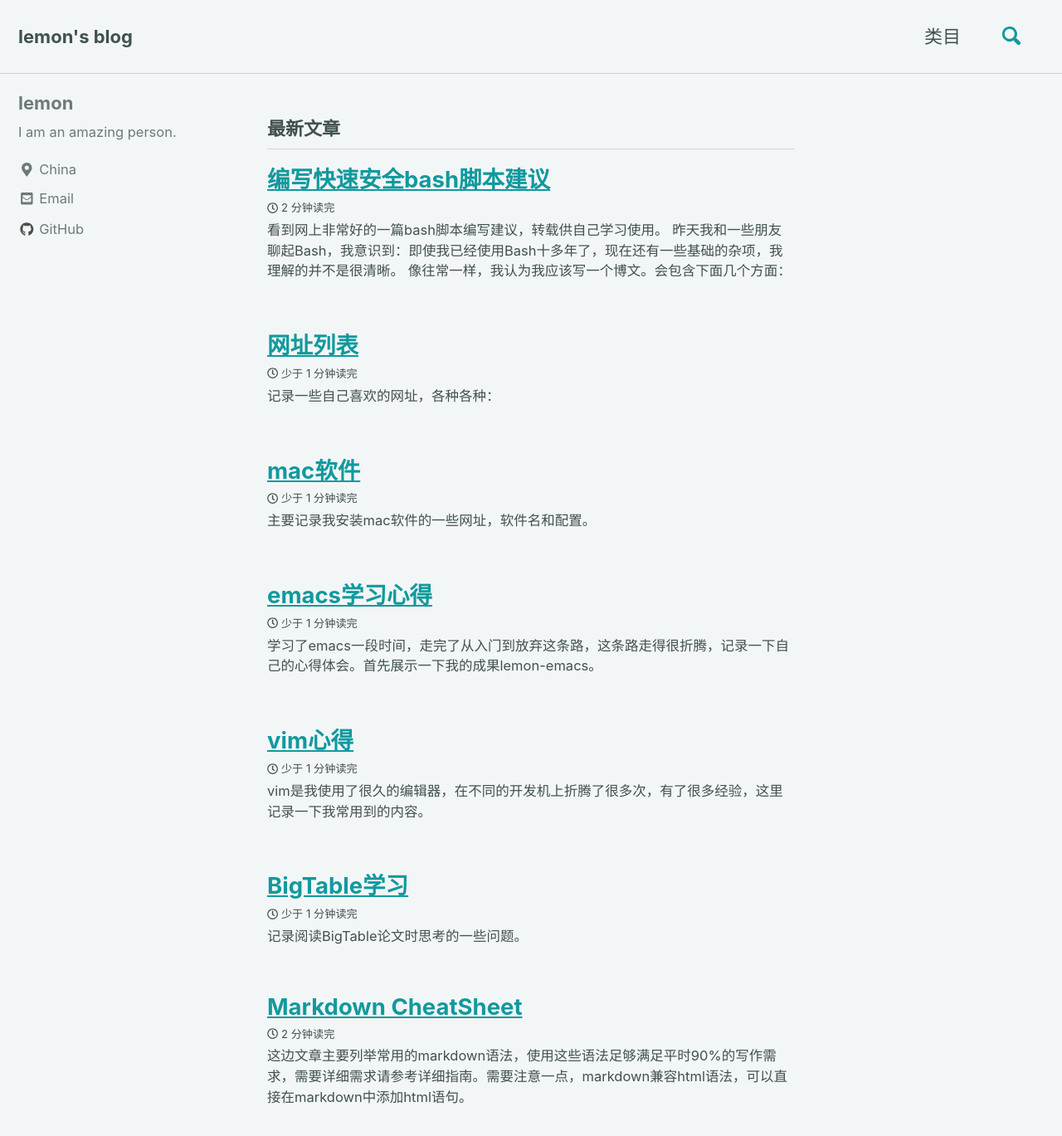
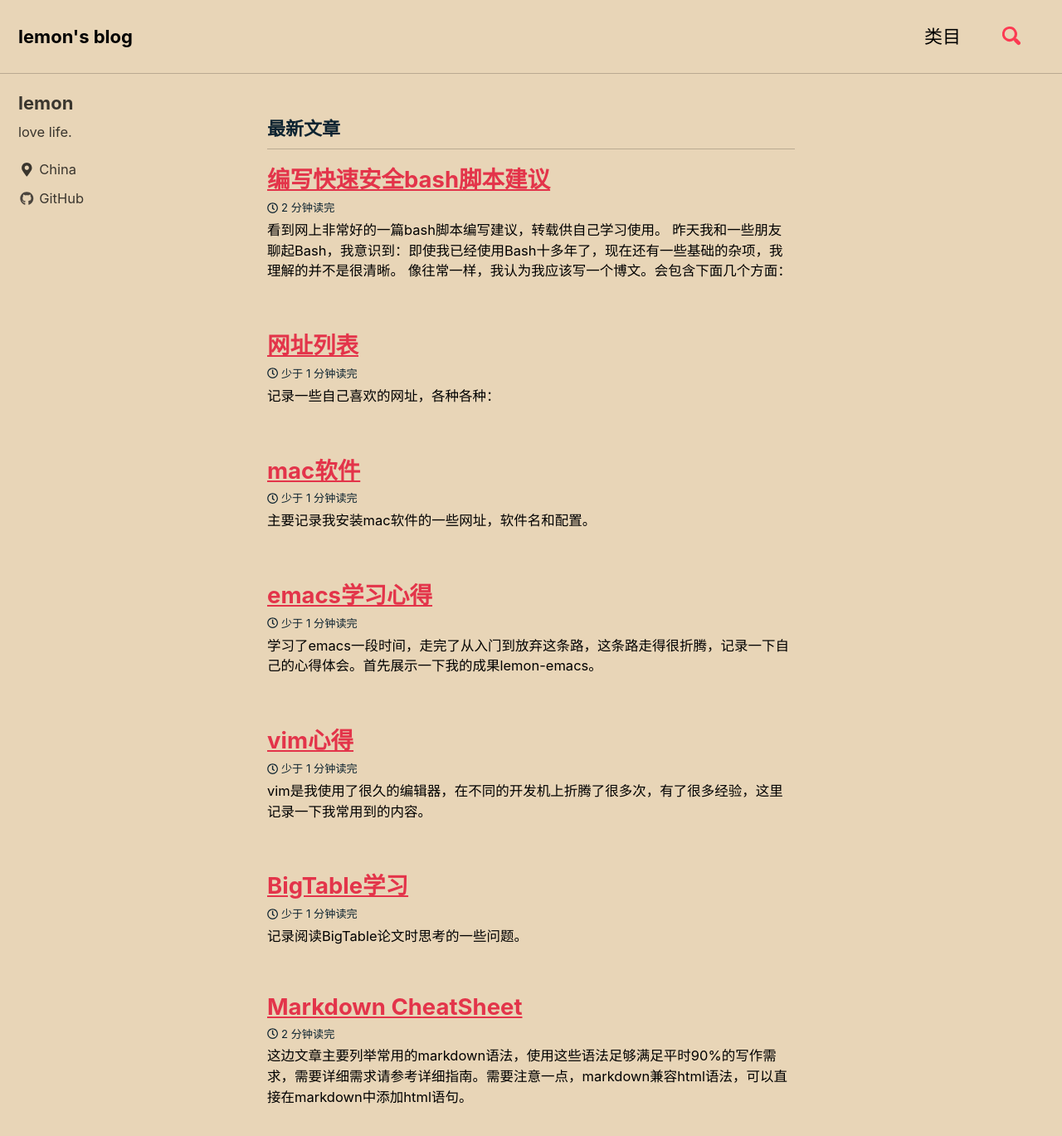
Before and after one commit to lemon0910/lemon0910.github.io, a Jekyll site: the page built from index.html, in a window 1280 px wide and 1400 px high. Shown: the top 1369 px of the window at 83% size. Built offline with Jekyll 4.4.1, drawn with Linux system fonts in a browser that asks for light colours; cached includes are drawn as plain includes; nearby versions of some CDN libraries; the list of posts is cut into pages by our own code.

Commit message:
更新config

```diff
--- a/_config.yml
+++ b/_config.yml
@@ -12,18 +12,18 @@
 
 # theme                  : "minimal-mistakes-jekyll"
 remote_theme           : "mmistakes/minimal-mistakes"
-minimal_mistakes_skin    : "mint"
+minimal_mistakes_skin    : "sunrise"
 
 # Site Settings
 locale                   : "zh-CN"
 title                    : "lemon's blog"
 title_separator          : "-"
 name                     : "lemon"
-description              : "welcome."
+description              : "welcome here."
 url                      : "https://lemon0910.github.io"
 baseurl                  : # the subpath of your site, e.g. "/blog"
 repository               : # GitHub username/repo-name e.g. "mmistakes/minimal-mistakes"
-teaser                   : "assets/background.jpg"
+teaser                   : # "/assets/background.jpg"
 logo                     : # path of logo image to display in the masthead, e.g. "/assets/images/88x88.png"
 masthead_title           : # overrides the website title displayed in the masthead, use " " for no title
 # breadcrumbs            : false # true, false (default)
@@ -108,13 +108,10 @@ analytics:
 author:
   name             : "lemon"
   avatar           : # path of avatar image, e.g. "/assets/images/bio-photo.jpg"
-  bio              : "I am an amazing person."
+  bio              : "love life."
   location         : "China"
   email            :
   links:
-    - label: "Email"
-      icon: "fas fa-fw fa-envelope-square"
-      url: lemon_wonder@outlook.com
     - label: "GitHub"
       icon: "fab fa-fw fa-github"
       url: "https://github.com/lemon0910"
@@ -266,7 +263,3 @@ defaults:
       comments: # true
       share: true
       related: true
-
-category_archive:
-  type: liquid
-  path: /categories/
```
